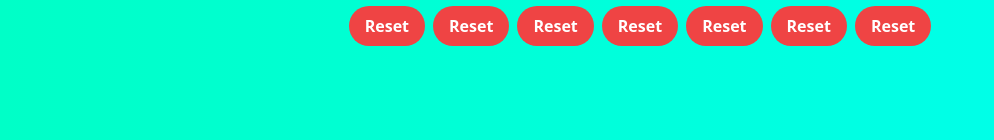
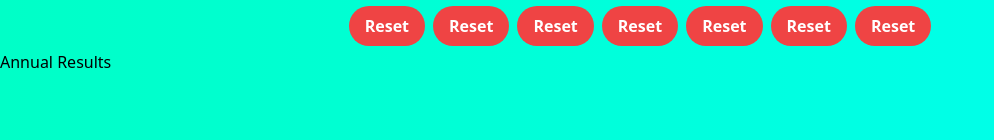
Before and after one commit to robonafisi/react-testing, a React (Create React App) app: page / in a window 1280 px wide. Shown: the part 438-578 px from the top of the page, without its empty margins (0-994 px from the left). Built offline with nearby package versions, Linux system fonts and the light colour scheme.

Commit message:
Adding the Annual Results

```diff
--- a/src/App.js
+++ b/src/App.js
@@ -80,6 +80,10 @@ function App() {
         <div>
           <p>{habitname}</p>
         </div>
+        <div className=''>
+          <h2>Annual Results</h2>
+
+        </div>
         </div>
   );
 }
```
